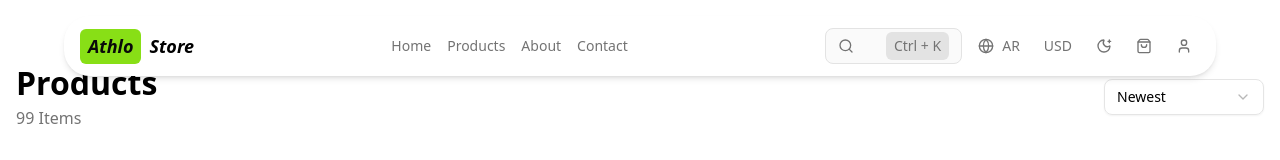
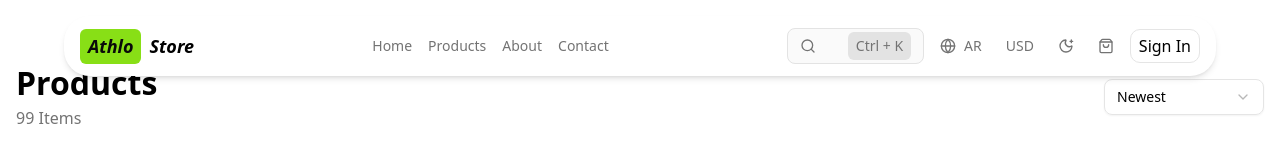
Before and after one commit to aehamdy/athlo-store, a Next.js app: page /en/products in a window 1280 px wide. Shown: the top 160 px of the page. Built offline with nearby package versions, Linux system fonts and the light colour scheme; grey boxes are pictures that could not be loaded.

Commit message:
Refactor: Replace ProfileButton with AccountActions in HeaderActions

```diff
--- a/components/layout/header/HeaderActions.tsx
+++ b/components/layout/header/HeaderActions.tsx
@@ -1,11 +1,11 @@
 import Link from "next/link";
 import CartButton from "../../CartButton";
 import MobileMenu from "../../MobileMenu";
-import ProfileButton from "../../ProfileButton";
 import SearchModal from "../../SearchModal";
 import PreferencesActions from "../../shared/preferences/PreferencesActions";
 import Icon from "../../shared/Icon";
 import ROUTES from "@/lib/routes";
+import AccountActions from "@/components/AccountActions";
 
 function HeaderActions() {
   return (
@@ -29,7 +29,7 @@ function HeaderActions() {
       <CartButton />
 
       <div className="hidden lg:flex">
-        <ProfileButton />
+        <AccountActions />
       </div>
 
       <div className="block lg:hidden">
```
